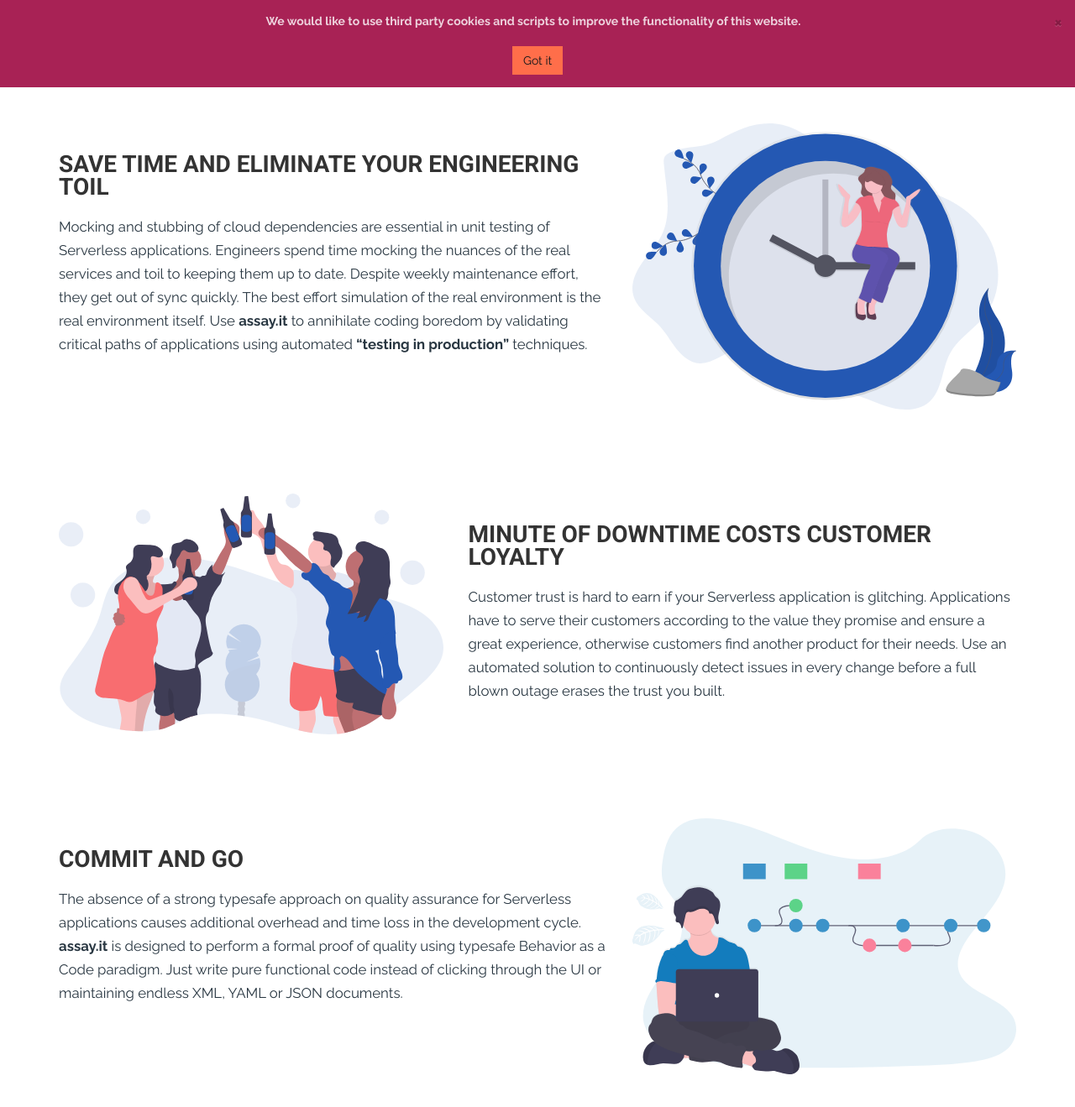
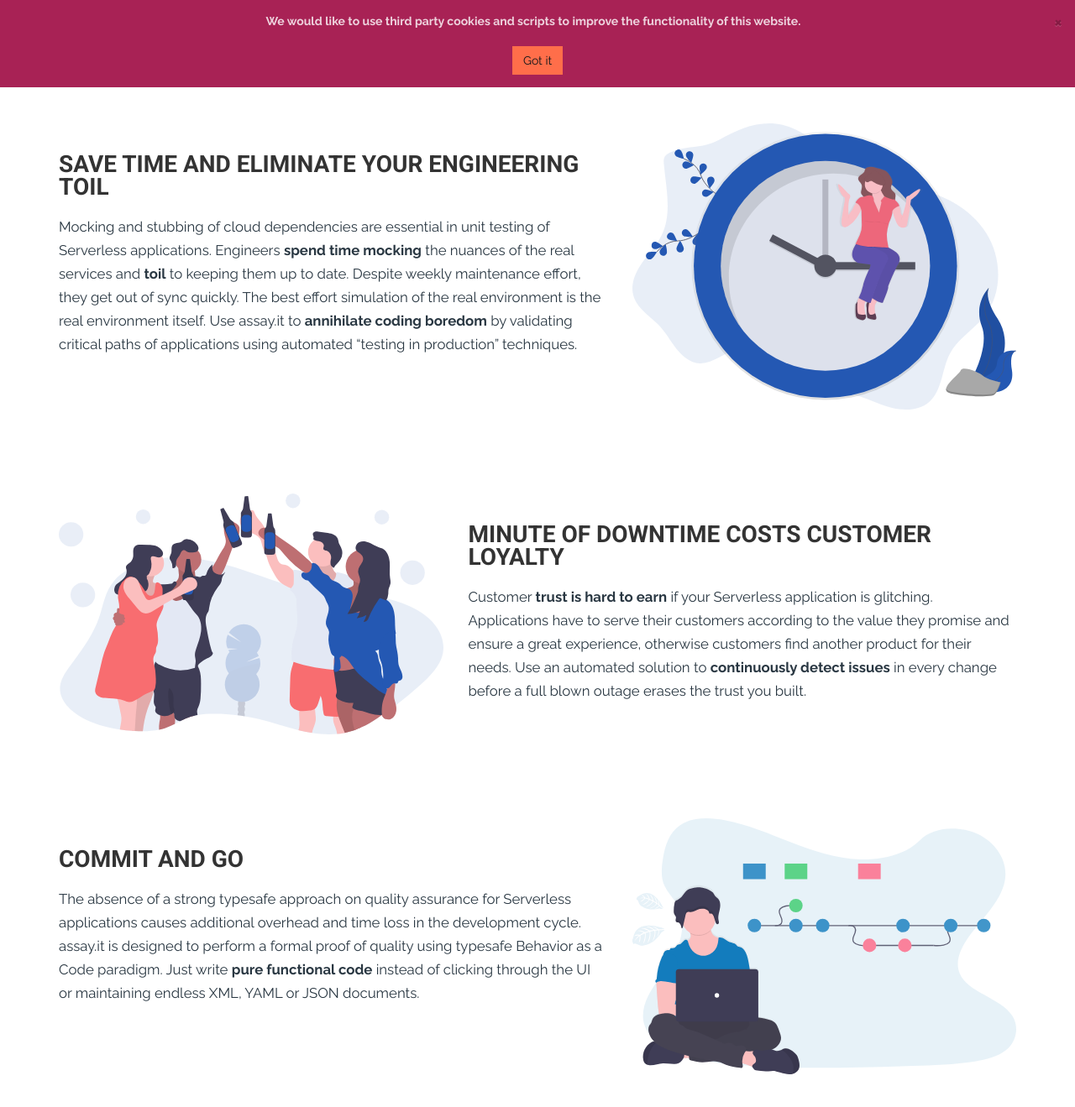
Before and after one commit to assay-it/assay-it.github.io, a Jekyll site: the page built from index.html, in a window 1280 px wide and 1400 px high, scrolled down 1912 px. Shown: the top 1319 px of the window at 84% size. Built offline with Jekyll 4.4.1, drawn with Linux system fonts in a browser that asks for light colours; nearby versions of some CDN libraries; some web fonts are replaced; some of the changed text lies outside the part shown.

Commit message:
highlite keywords

```diff
--- a/index.html
+++ b/index.html
@@ -34,12 +34,12 @@ image: /site-icon.png
       <div class="col-md-6 col-md-offset-6">
         <h2>Quality Challenge in Serverless</h2>
         <p>
-          Engineers continue using mocking and staging environments as a primary
+          Engineers continue using <b>mocking</b> and <b>staging</b> environments as a primary
           testing strategy, which is more complex when your application is
-          serverless. Therefore, teams spend twice as much time maintaining
+          serverless. Therefore, teams <b>spend twice as much time</b> maintaining
           these imitations around genuine cloud services. The best effort
           simulation of the real environment is the real environment itself.
-          Build automated and safe <b>“testing in production”</b> using pure functional
+          Build automated and safe “testing in production” using pure functional
           and typesafe approach as part of your CI/CD pipelines.
         </p>
         <a href="./quick-start/" class="btn btn-primary btn-lg">
@@ -62,7 +62,7 @@ image: /site-icon.png
           </div>
           <p>
             Engineers check applications against known and predictable issues to
-            raise confidence and reduce uncertainty about a release.
+            raise confidence and <b>reduce uncertainty</b> about a release.
             In a serverless world, testing is often limited to individual
             functions, which makes it easy to overlook interdependencies across
             the application. Unknowns go undetected, which causes anxiety when
@@ -92,13 +92,13 @@ image: /site-icon.png
           </div>
           <p>
             Mocking and stubbing of cloud dependencies are essential in unit
-            testing of Serverless applications. Engineers spend time mocking
-            the nuances of the real services and toil to keeping them up to date.
+            testing of Serverless applications. Engineers <b>spend time mocking</b>
+            the nuances of the real services and <b>toil</b> to keeping them up to date.
             Despite weekly maintenance effort, they get out of sync quickly.
             The best effort simulation of the real environment is the real
-            environment itself. Use <b>assay.it</b> to annihilate coding boredom by
+            environment itself. Use assay.it to <b>annihilate coding boredom</b> by
             validating critical paths of applications using automated
-            <b>“testing in production”</b> techniques.
+            “testing in production” techniques.
           </p>
         </div>
       </div><!-- .col-md-7 close -->
@@ -121,11 +121,11 @@ image: /site-icon.png
             <h2>Minute of downtime costs customer loyalty</h2>
           </div>
           <p>
-            Customer trust is hard to earn if your Serverless application is
+            Customer <b>trust is hard to earn</b> if your Serverless application is
             glitching. Applications have to serve their customers according to
             the value they promise and ensure a great experience, otherwise
             customers find another product for their needs. Use an automated
-            solution to continuously detect issues in every change before a
+            solution to <b>continuously detect issues</b> in every change before a
             full blown outage erases the trust you built.
           </p>
         </div>
@@ -151,9 +151,9 @@ image: /site-icon.png
           <p>
             The absence of a strong typesafe approach on quality assurance for
             Serverless applications causes additional overhead and time loss in
-            the development cycle. <b>assay.it</b> is designed to perform a formal
+            the development cycle. assay.it is designed to perform a formal
             proof of quality using typesafe Behavior as a Code paradigm.
-            Just write pure functional code instead of clicking through the UI
+            Just write <b>pure functional code</b> instead of clicking through the UI
             or maintaining endless XML, YAML or JSON documents.
           </p>
         </div>
```
